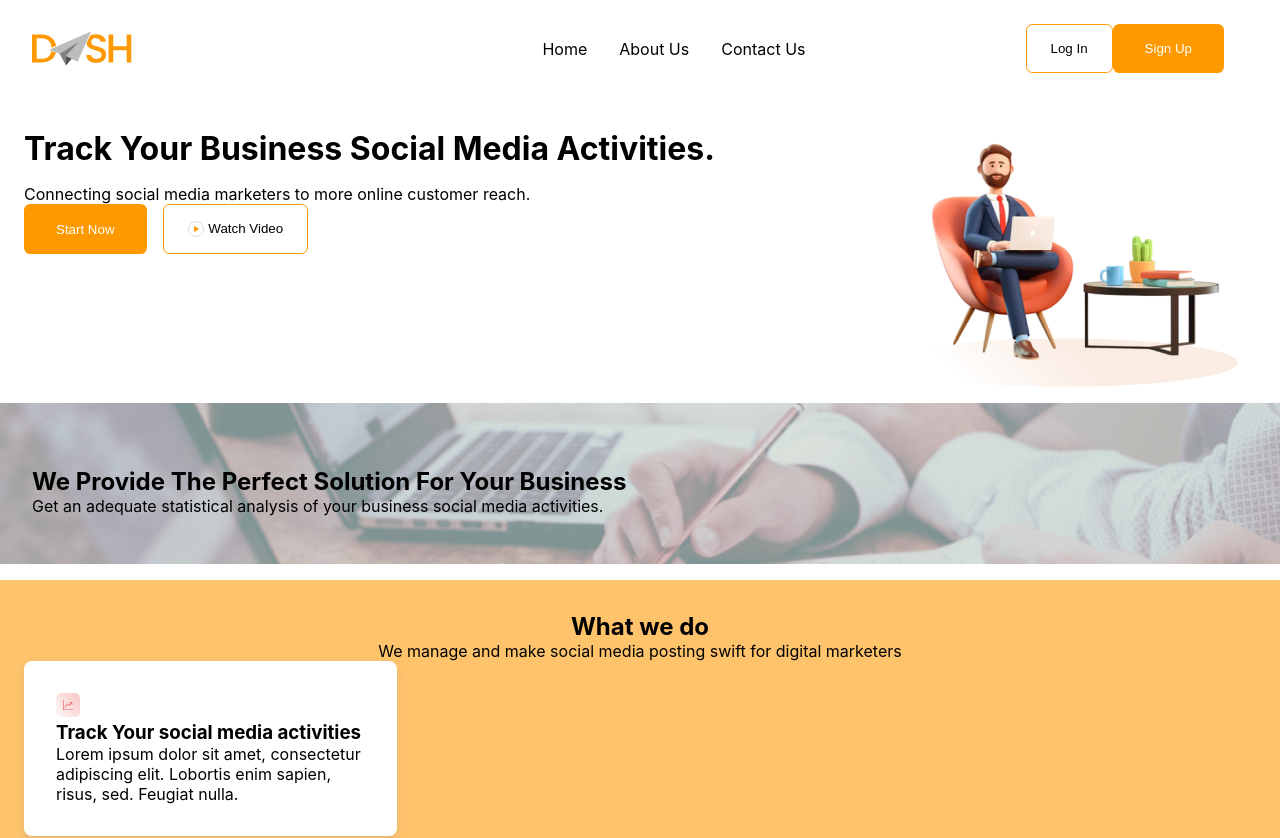
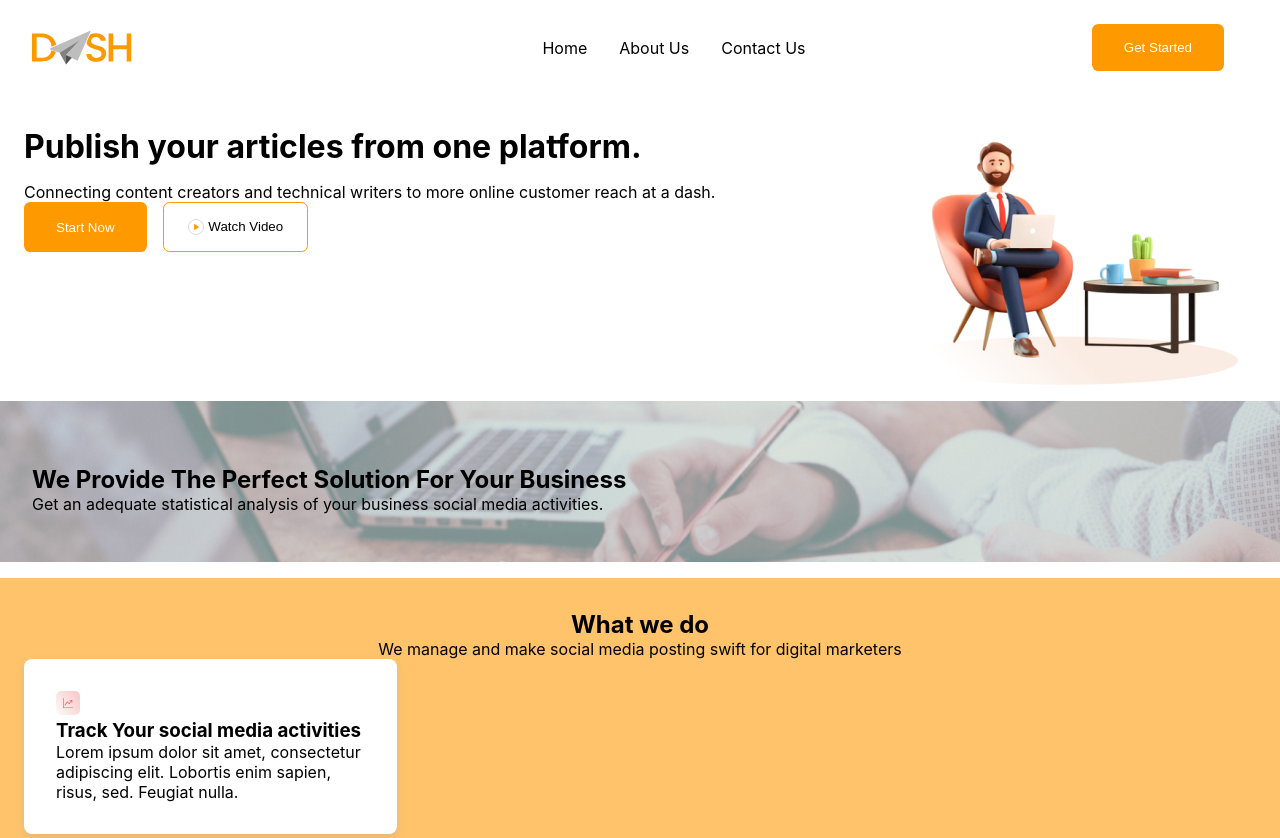
Before and after one commit to t-bello7/dash, a Next.js app: page / in a window 1280 px wide. Shown: the top 838 px of the page. Built offline with nearby package versions, Linux system fonts and the light colour scheme.

Commit message:
created protected pages

```diff
--- /dev/null
+++ b/component/AccessDenied.js
@@ -0,0 +1,5 @@
+const AccessDenied = () => {
+    return (<h1>AccessDenied</h1>)
+}
+
+export default AccessDenied;
--- a/component/Header.js
+++ b/component/Header.js
@@ -50,10 +50,7 @@ const Header = () => {
         ))
         }
         </ul>
-        <div className="flex">
-          <button type="button" className="btn-secondary" onClick={() => signIn('email', { callbackUrl: 'http://localhost:3000/dashboard' })}>Log In</button>
-          <button type="button" className="btn-primary">Sign Up</button>
-        </div>
+        <button type="button" className="btn-primary" onClick={() => signIn('email', { callbackUrl: 'http://localhost:3000/dashboard' })}>Get Started</button>
       </nav>
     </header>
   );
--- a/component/SideNav.js
+++ b/component/SideNav.js
@@ -3,6 +3,7 @@ import { useRouter } from 'next/router';
 import Link from 'next/link';
 import styles from '../styles/SideNav.module.css';
 import CardItem from './CardItem';
+import { signOut } from 'next-auth/react';
 
 const navLinks = [
   {
@@ -77,7 +78,7 @@ const SideNav = () => {
 
       <div className={`flex ${styles.nav__button}`}>
         <button type="button"> Help center </button>
-        <button type="button"> Logout </button>
+        <button type="button"  onClick={() => signOut()}> Logout </button>
       </div>
 
     </nav>
--- a/pages/index.js
+++ b/pages/index.js
@@ -9,8 +9,8 @@ export default function Home() {
       <main className="container flow">
         <div className={styles.track}>
           <div className="flow">
-            <h1>Track Your Business Social Media Activities.</h1>
-            <p>Connecting social media marketers to more online customer reach.</p>
+            <h1> Publish your articles from one platform.</h1>
+            <p>Connecting content creators and technical writers to more online customer reach at a dash.</p>
             <div className={styles.track__buttons}>
               <button type="button" className="btn-primary">Start Now </button>
               <button type="button" className="btn-secondary">
@@ -58,11 +58,11 @@ export default function Home() {
 
         </div>
         <div className={`${styles.center} ${styles.reason}`}>
+          <img src="./img/saly-10.png" alt="sally schduleing" />
           <div>
             <h3>Plan and schedule your posts.</h3>
             <p>Get an adequate statistical analysis of your business social media activities.</p>
           </div>
-          <img src="./img/saly-10.png" alt="sally schduleing" />
         </div>
         <div className={`${styles.center} ${styles.reason}`}>
           <div>
--- a/styles/Header.module.css
+++ b/styles/Header.module.css
@@ -7,6 +7,10 @@
 .nav__menu {
   width: 50px;
   height: 50px;
+}
+
+.nav__link {
+  cursor: pointer;
 }
 
 .nav__toggle {
--- a/styles/globals.css
+++ b/styles/globals.css
@@ -65,6 +65,7 @@ ul {
   padding: 1rem 2rem;
   border-radius: 0.4rem;
   border: none;
+  cursor: pointer;
 }
 
 .btn-secondary {
@@ -74,6 +75,7 @@ ul {
   gap: 0.3rem;
   border-radius: 0.4rem;
   border: 1px solid var(--clr-secondary);
+  cursor: pointer;
 }
 
 .btn-secondary > img {
```
Also changed, not shown: component/DashboardLayout.js (+16 -2 lines), 1 other file (tests, documents, lock files or other folders).
